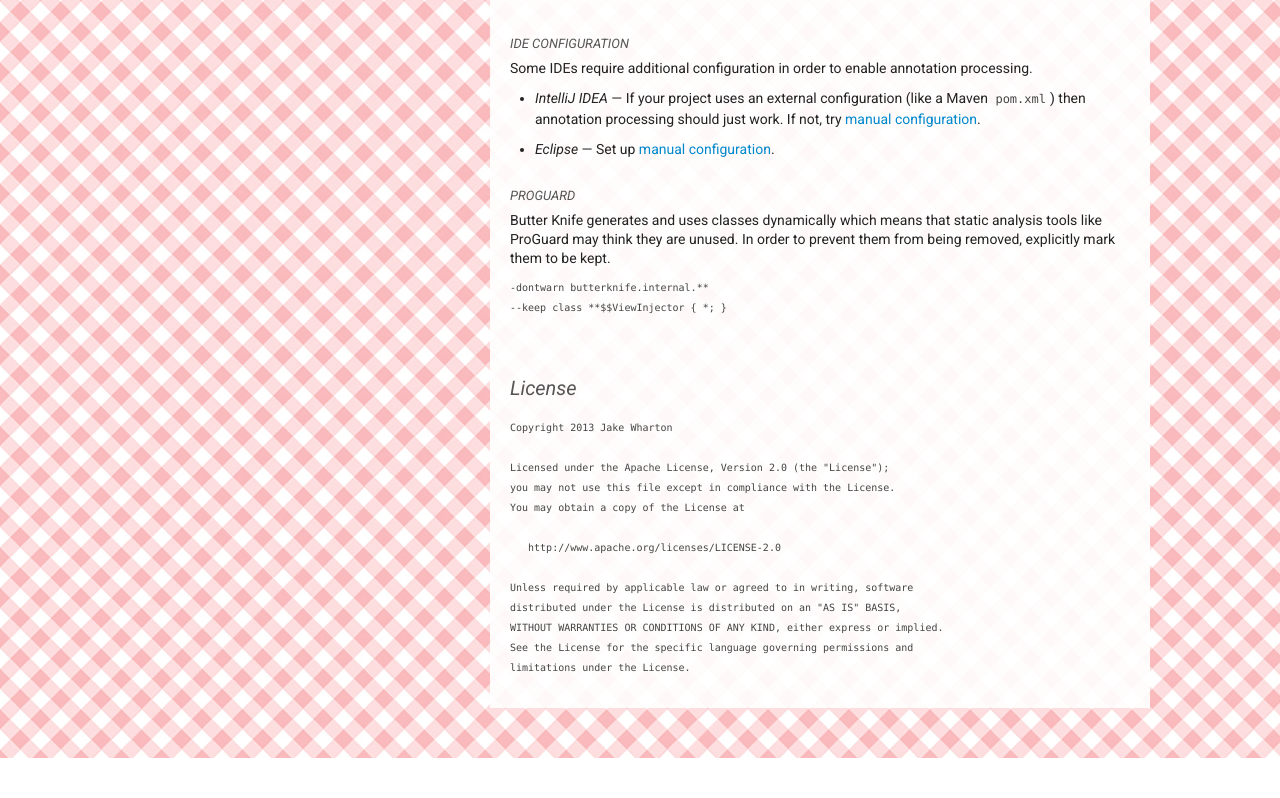
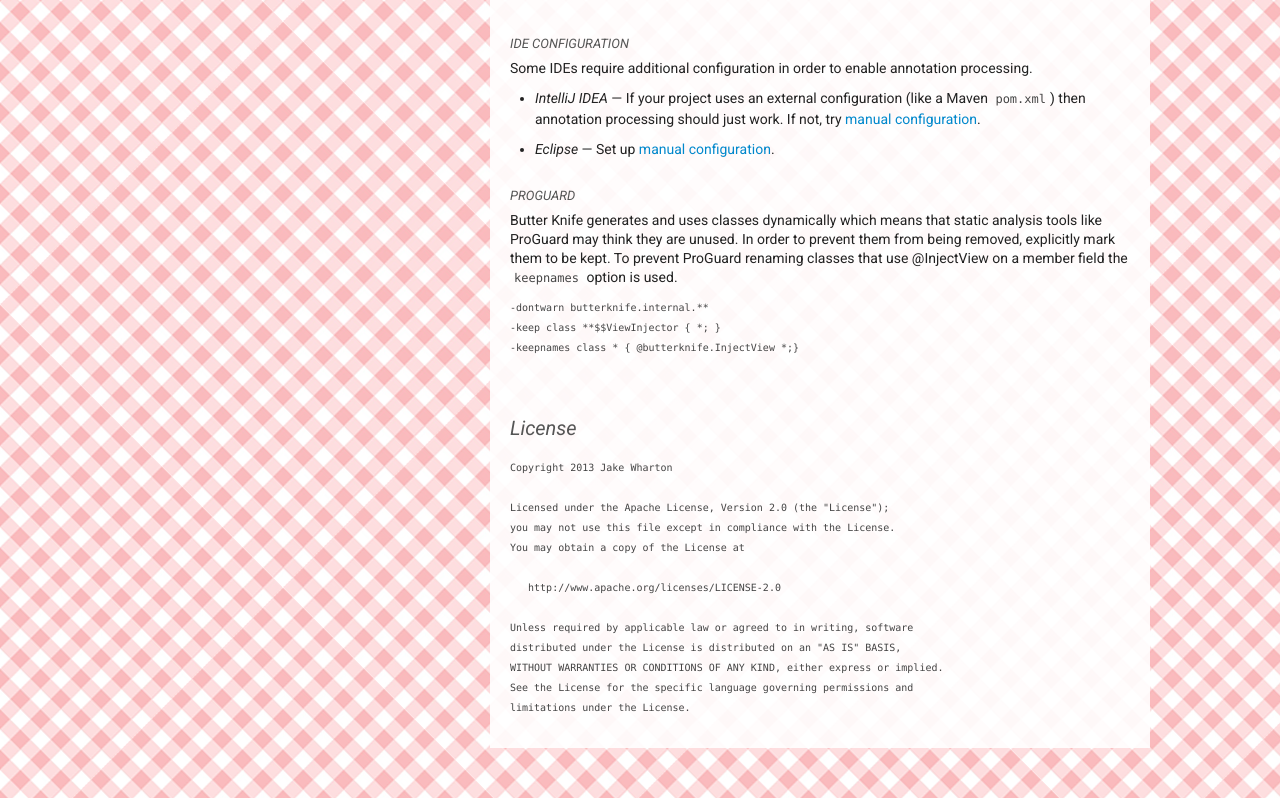
Before and after one commit to JakeWharton/butterknife, a plain HTML site: page index.html in a window 1280 px wide. Shown: the part 3940-4738 px from the top of the page. Before the commit the page ends 4698 px from the top, so only its background shows below. Drawn offline with nearby package versions, Linux system fonts and the light colour scheme.

Commit message:
Website at Wed Jul 17 23:37:13 PDT 2013

```diff
--- a/index.html
+++ b/index.html
@@ -191,9 +191,11 @@ ImageView photo = Views.findById(view, R.id.photo);</pre>
             </ul>
 
             <h4 id="proguard">ProGuard</h4>
-            <p>Butter Knife generates and uses classes dynamically which means that static analysis tools like ProGuard may think they are unused. In order to prevent them from being removed, explicitly mark them to be kept.</p>
+            <p>Butter Knife generates and uses classes dynamically which means that static analysis tools like ProGuard may think they are unused. In order to prevent them from being removed, explicitly mark them to be kept.
+                To prevent ProGuard renaming classes that use @InjectView on a member field the <code>keepnames</code> option is used.</p>
             <pre>-dontwarn butterknife.internal.**
---keep class **$$ViewInjector { *; }</pre>
+-keep class **$$ViewInjector { *; }
+-keepnames class * { @butterknife.InjectView *;}</pre>
 
             <h3 id="license">License</h3>
             <pre class="license">Copyright 2013 Jake Wharton
```
